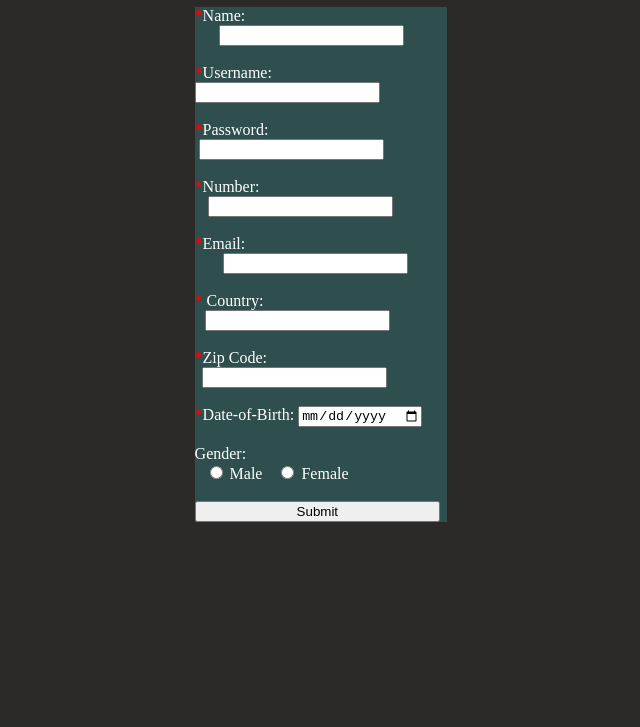
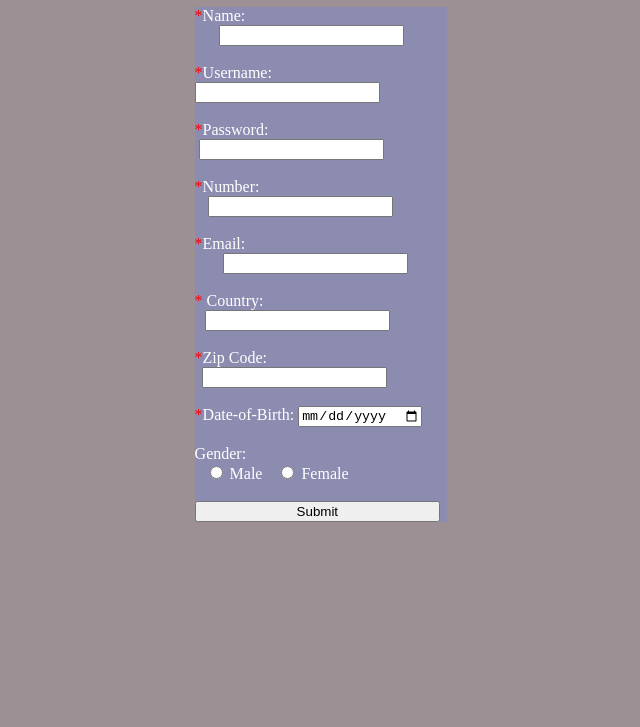
Before and after one commit to mustafaBaiig/web_program, a plain HTML site: page web_assignment2/task1.html in a window 1280 px wide. Shown: the part 73-800 px from the top of the page, without its empty margins (319-959 px from the left). Drawn offline with Linux system fonts and the light colour scheme.

Commit message:
Web assignment 2 Task 1

```diff
--- a/web_assignment2/task1.html
+++ b/web_assignment2/task1.html
@@ -6,11 +6,11 @@
     <title>Signup Form</title>
     <style>
         .body {
-            background-color: rgb(44, 41, 41);
+            background-color: rgb(156, 144, 148);
         }
 
         .form {
-            background-color: darkslategray;
+            background-color: rgb(140, 140, 177);
             justify-content: center;
             display: flex;
             width: 20%;
```
